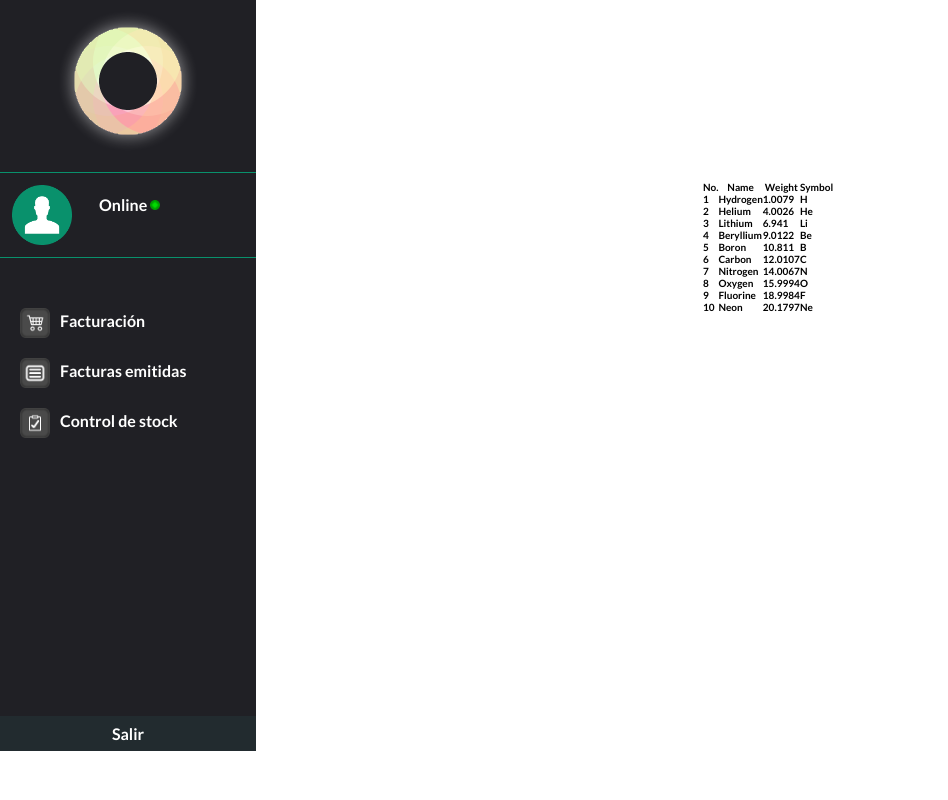
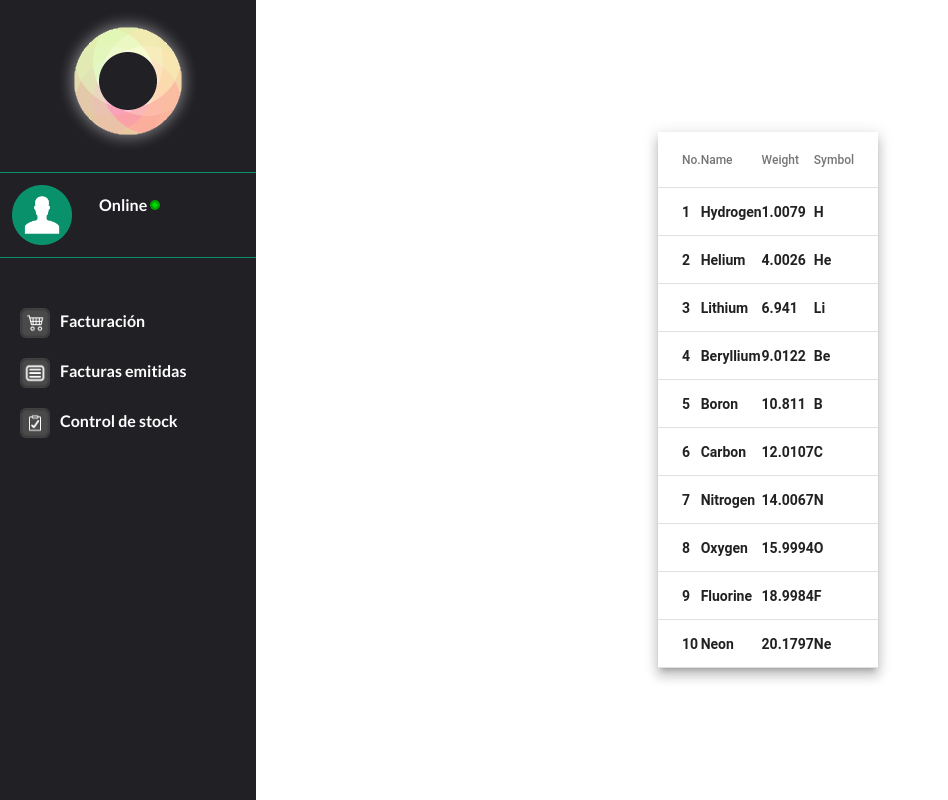
Before and after one commit to GonzaloMCG/ProyectoEmpresas, an Angular app in the folder facturacion-web/: page /landing/home-page in a window 1280 px wide. Shown: the top 800 px of the page, without its empty margins (0-948 px from the left). Built offline with nearby package versions, Linux system fonts and the light colour scheme.

Commit message:
Change to mat-table

```diff
--- a/facturacion-web/src/app/landing/invoicing-page/invoicing-page.component.html
+++ b/facturacion-web/src/app/landing/invoicing-page/invoicing-page.component.html
@@ -1,30 +1,30 @@
 <div class="invoicing-container">
-  <table cdk-table [dataSource]="dataSource">
+  <table mat-table [dataSource]="dataSource" class="mat-elevation-z8">
     <!-- Position Column -->
-    <ng-container cdkColumnDef="position">
-      <th cdk-header-cell *cdkHeaderCellDef> No. </th>
-      <td cdk-cell *cdkCellDef="let element"> {{element.position}} </td>
+    <ng-container matColumnDef="position">
+      <th mat-header-cell *matHeaderCellDef> No. </th>
+      <td mat-cell *matCellDef="let element"> {{element.position}} </td>
     </ng-container>
 
     <!-- Name Column -->
-    <ng-container cdkColumnDef="name">
-      <th cdk-header-cell *cdkHeaderCellDef> Name </th>
-      <td cdk-cell *cdkCellDef="let element"> {{element.name}} </td>
+    <ng-container matColumnDef="name">
+      <th mat-header-cell *matHeaderCellDef> Name </th>
+      <td mat-cell *matCellDef="let element"> {{element.name}} </td>
     </ng-container>
 
     <!-- Weight Column -->
-    <ng-container cdkColumnDef="weight">
-      <th cdk-header-cell *cdkHeaderCellDef> Weight </th>
-      <td cdk-cell *cdkCellDef="let element"> {{element.weight}} </td>
+    <ng-container matColumnDef="weight">
+      <th mat-header-cell *matHeaderCellDef> Weight </th>
+      <td mat-cell *matCellDef="let element"> {{element.weight}} </td>
     </ng-container>
 
     <!-- Symbol Column -->
-    <ng-container cdkColumnDef="symbol">
-      <th cdk-header-cell *cdkHeaderCellDef> Symbol </th>
-      <td cdk-cell *cdkCellDef="let element"> {{element.symbol}} </td>
+    <ng-container matColumnDef="symbol">
+      <th mat-header-cell *matHeaderCellDef> Symbol </th>
+      <td mat-cell *matCellDef="let element"> {{element.symbol}} </td>
     </ng-container>
 
-    <tr cdk-header-row *cdkHeaderRowDef="displayedColumns"></tr>
-    <tr cdk-row *cdkRowDef="let row; columns: displayedColumns;"></tr>
+    <tr mat-header-row *matHeaderRowDef="displayedColumns"></tr>
+    <tr mat-row *matRowDef="let row; columns: displayedColumns;"></tr>
   </table>
 </div>
--- a/facturacion-web/src/app/landing/landing.component.scss
+++ b/facturacion-web/src/app/landing/landing.component.scss
@@ -1,3 +1,4 @@
 .container {
   display: flex;
+  height: 100vh;
 }
--- a/facturacion-web/src/app/landing/landing.module.ts
+++ b/facturacion-web/src/app/landing/landing.module.ts
@@ -3,7 +3,7 @@
 import { InvoicingPageComponent } from './invoicing-page/invoicing-page.component';
 import { LandingComponent } from './landing.component';
 import { MenuPanelComponent } from './menu-panel/menu-panel.component';
-import { CdkTableModule } from '@angular/cdk/table';
+import { MatTableModule } from '@angular/material/table';
 
 
 @NgModule({
@@ -17,7 +17,7 @@
   ],
   imports: [
     RouterModule,
-    CdkTableModule
+    MatTableModule
   ],
   providers: []
 })
--- a/facturacion-web/src/styles.scss
+++ b/facturacion-web/src/styles.scss
@@ -2,6 +2,7 @@
 @import 'assets/styles/reset';
 @import 'assets/styles/sheared-styles';
 @import 'fonts';
+@import "~@angular/material/prebuilt-themes/indigo-pink.css";
 
 html {
   font-family: 'Lato';
```
